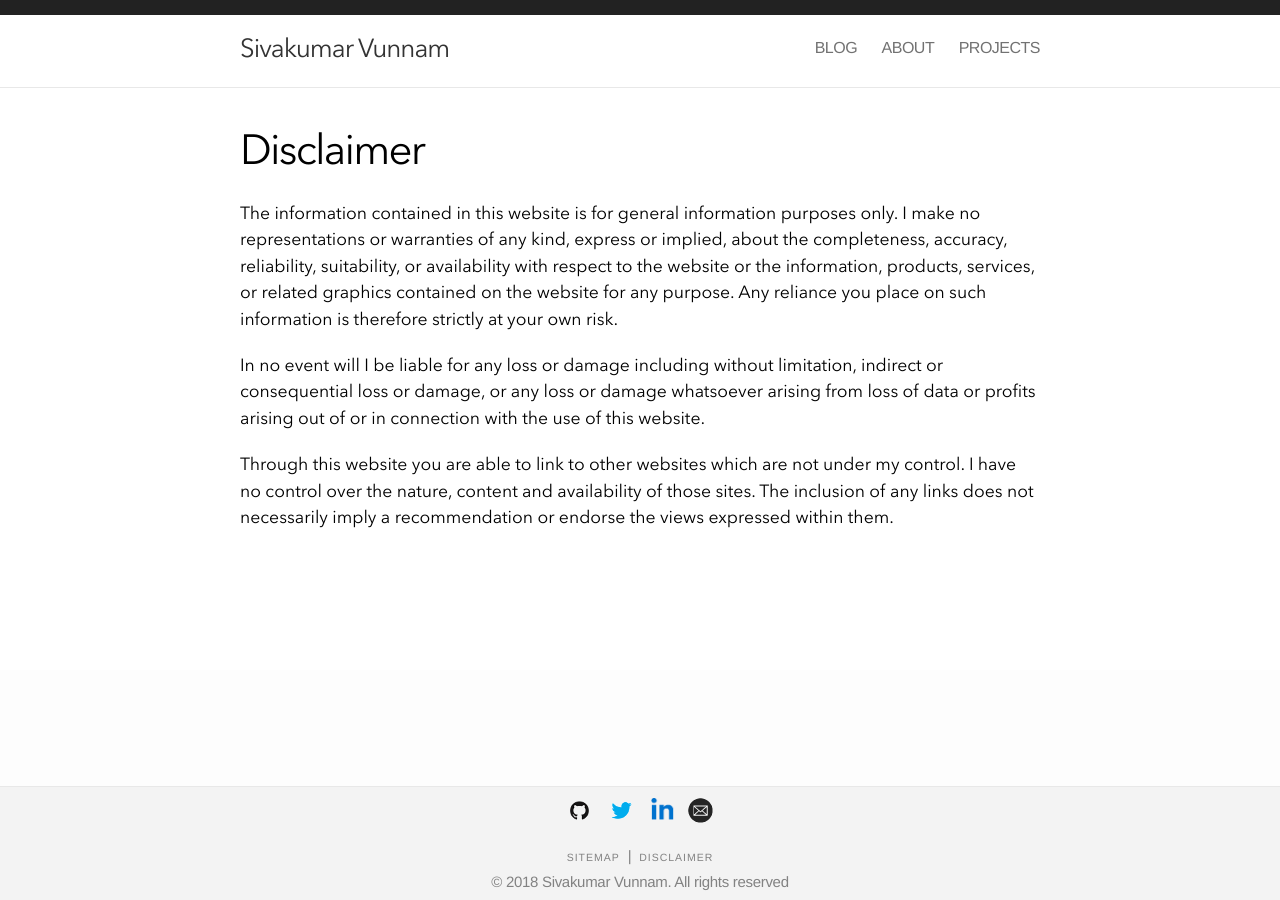
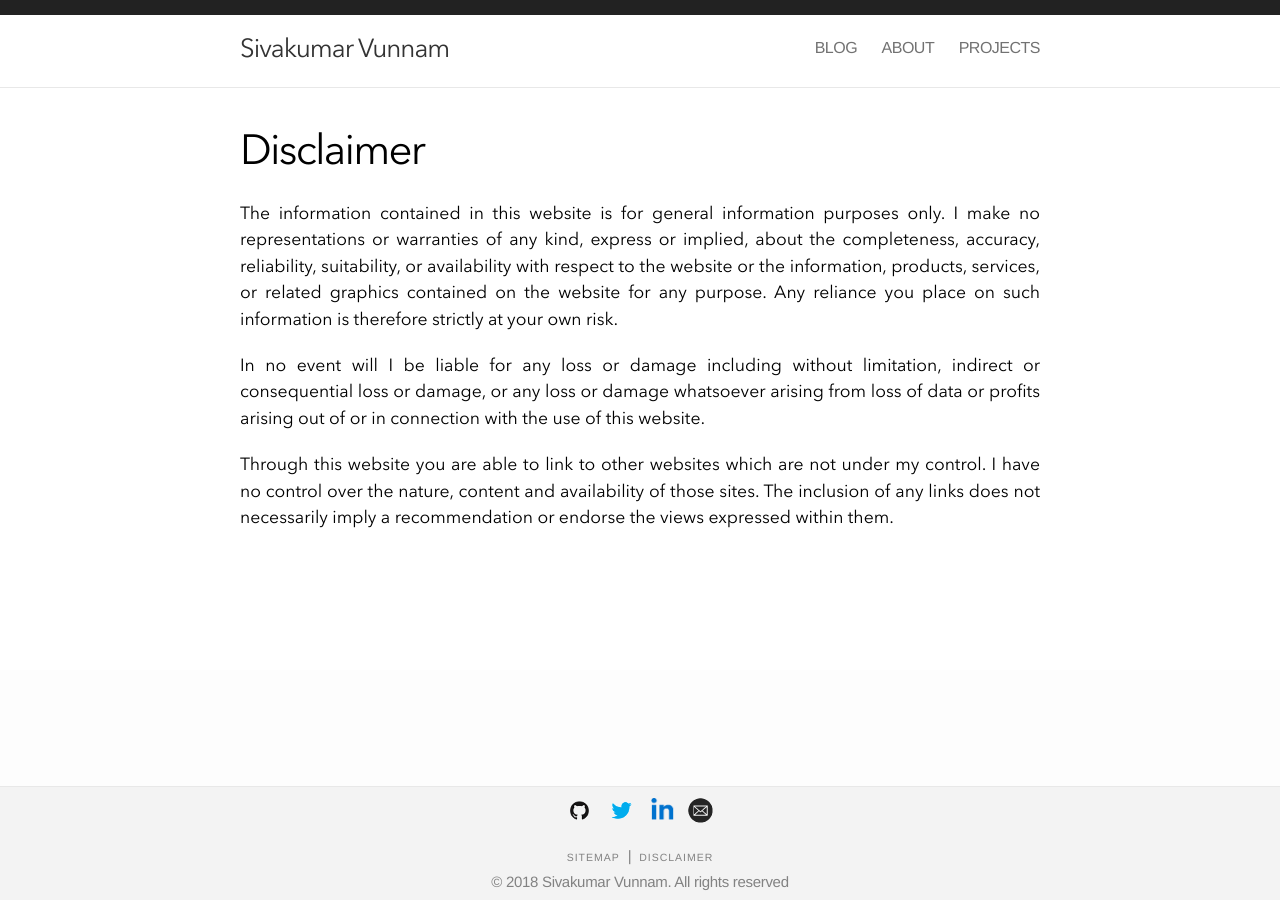
Before and after one commit to sivakumarvunnam/sivakumarvunnam.github.io, a Jekyll site: the page built from disclaimer.html, in a window 1280 px wide. Built offline with Jekyll 4.4.1, drawn with Linux system fonts in a browser that asks for light colours; nearby versions of some CDN libraries.

Commit message:
fixed text-alignment

```diff
--- a/_config.yml
+++ b/_config.yml
@@ -12,7 +12,7 @@ email: sivakumarvunnam1@gmail.com
 description: Website of Sivakumar Vunnam, Staff DevOps Engineer at Blackhawk Network Inc
 keywords: sivakumar, vunnam, devops, Blackhawk Network, github
 baseurl: ""
-url: sivakumarvunnam.devops.github.io
+url: sivakumarvunnam.github.io
 name: Sivakumar Vunnam\'s blog
 author:
   name: Sivakumar Vunnam
--- a/disclaimer.html
+++ b/disclaimer.html
@@ -7,7 +7,7 @@ title: Disclaimer
   <header class="post-header">
     <h1>Disclaimer</h1>
   </header>
-  <p>The information contained in this website is for general information purposes only. I make no representations or warranties of any kind, express or implied, about the completeness, accuracy, reliability, suitability, or availability with respect to the website or the information, products, services, or related graphics contained on the website for any purpose. Any reliance you place on such information is therefore strictly at your own risk.</p>
-  <p>In no event will I be liable for any loss or damage including without limitation, indirect or consequential loss or damage, or any loss or damage whatsoever arising from loss of data or profits arising out of or in connection with the use of this website.</p>
-  <p>Through this website you are able to link to other websites which are not under my control. I have no control over the nature, content and availability of those sites. The inclusion of any links does not necessarily imply a recommendation or endorse the views expressed within them.</p>
+  <p style="text-align:justify;">The information contained in this website is for general information purposes only. I make no representations or warranties of any kind, express or implied, about the completeness, accuracy, reliability, suitability, or availability with respect to the website or the information, products, services, or related graphics contained on the website for any purpose. Any reliance you place on such information is therefore strictly at your own risk.</p>
+  <p style="text-align:justify;">In no event will I be liable for any loss or damage including without limitation, indirect or consequential loss or damage, or any loss or damage whatsoever arising from loss of data or profits arising out of or in connection with the use of this website.</p>
+  <p style="text-align:justify;">Through this website you are able to link to other websites which are not under my control. I have no control over the nature, content and availability of those sites. The inclusion of any links does not necessarily imply a recommendation or endorse the views expressed within them.</p>
 </div>
```
